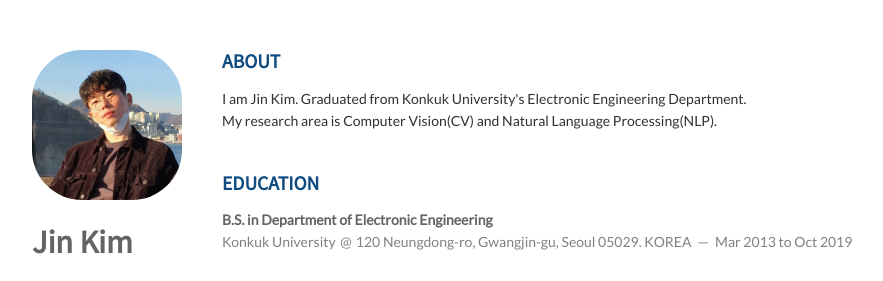
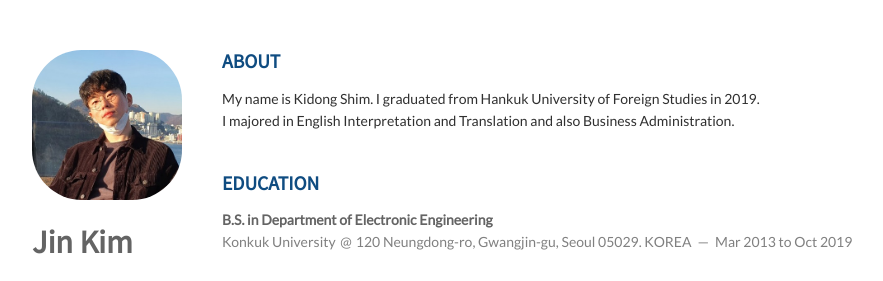
Before and after one commit to kdshim/kdshim.github.io, a Jekyll site: the page built from index.html, in a window 1280 px wide. Shown: the top 281 px of the page, without its empty margins (138-1021 px from the left). Built offline with Jekyll 4.4.1, drawn with Linux system fonts in a browser that asks for light colours; nearby versions of some CDN libraries; the list of posts is cut into pages by our own code.

Commit message:
Update about.html

```diff
--- a/_includes/about.html
+++ b/_includes/about.html
@@ -2,8 +2,8 @@
     <h1>About</h1>
     <article>
         <p>
-          I am Jin Kim. Graduated from Konkuk University's Electronic Engineering Department. </br>
-          My research area is Computer Vision(CV) and Natural Language Processing(NLP).
+          My name is Kidong Shim. I graduated from Hankuk University of Foreign Studies in 2019.</br>
+           I majored in English Interpretation and Translation and also Business Administration.
          </br>
         </p>
     </article>
```
